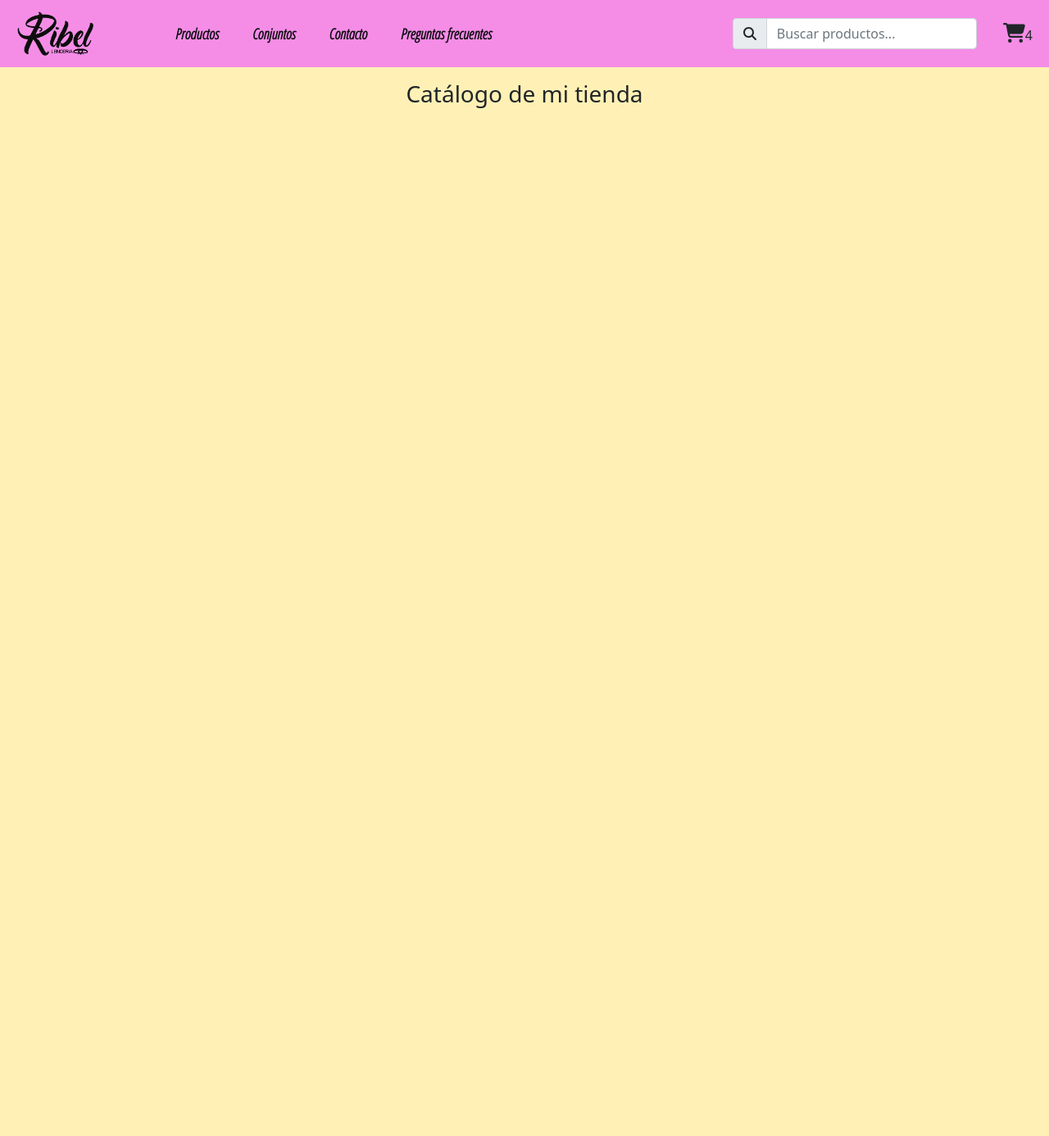
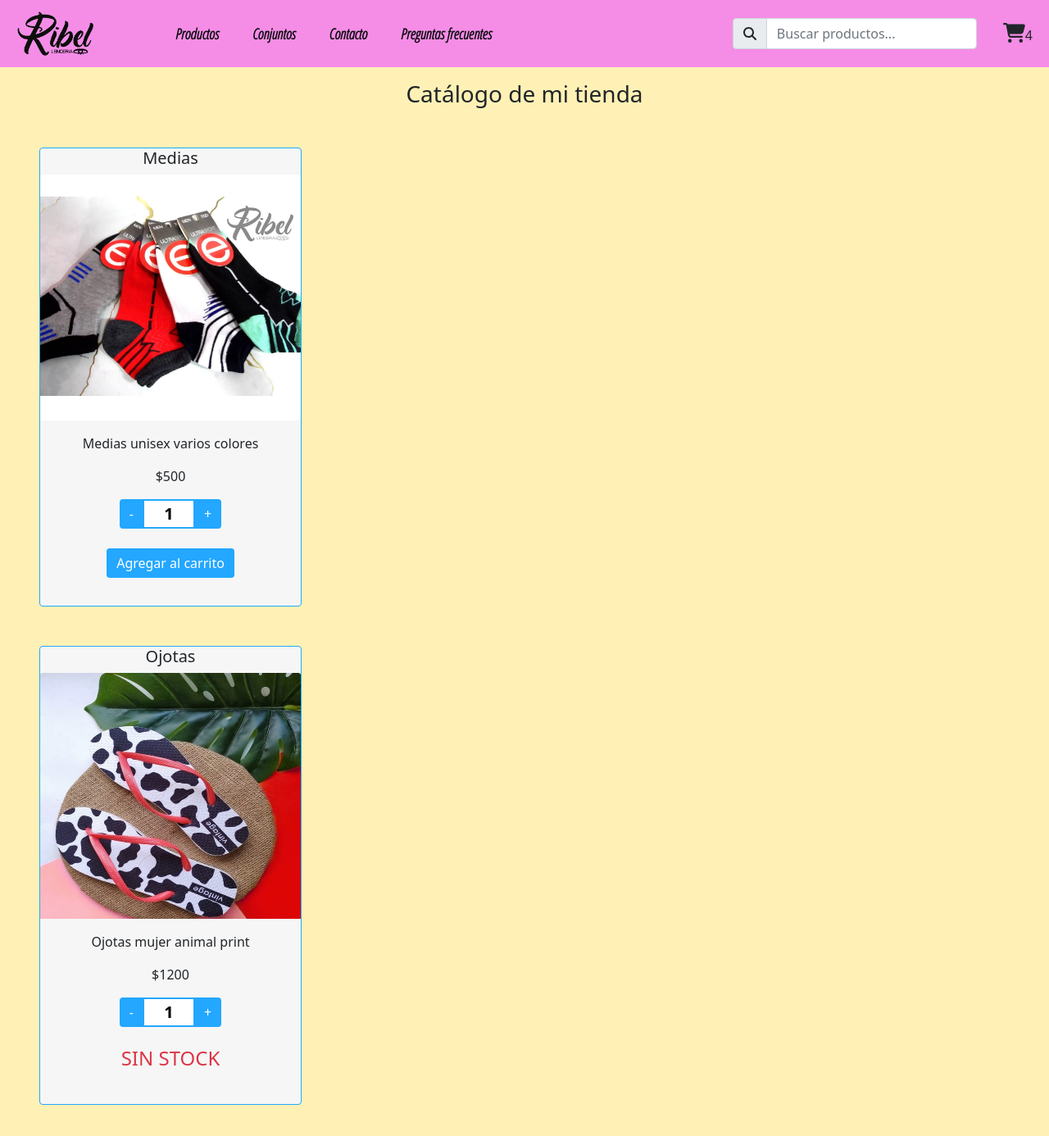
Before and after one commit to roberponzetti/ribel_lenceria, a React (Create React App) app: page / in a window 1280 px wide. Shown: the top 1386 px of the page at 82% size. Before the commit the page ends 800 px from the top, so only its background shows below. Built offline with nearby package versions, Linux system fonts and the light colour scheme; a web font is replaced by a local one.

Commit message:
promise, itemlist and map changes

```diff
--- a/src/components/Item.js
+++ b/src/components/Item.js
@@ -3,7 +3,7 @@ import Card from 'react-bootstrap/Card';
 import Button from 'react-bootstrap/Button';
 import './../styles.css';
 
-const Item = (id, title, description, price, initial, stock, pictureUrl) => {
+const Item = ({id, title, description, price, initial, stock, pictureUrl}) => {
 
     const [amount, setAmount] = useState(initial);
 
@@ -58,7 +58,7 @@ const Item = (id, title, description, price, initial, stock, pictureUrl) => {
                 </div>
                 <br />
                 {stock === 0
-                ? <h4 class="text-danger">SIN STOCK</h4>
+                ? <h4 className="text-danger">SIN STOCK</h4>
                 : <Button className="nav-color bg-lightBlue border-0" onClick={onAdd}>
                     Agregar al carrito
                     </Button>
--- a/src/components/ItemList.js
+++ b/src/components/ItemList.js
@@ -20,7 +20,7 @@ const ItemList = ({products}) => {
         <div>
             {isLoading && <h3>Loading...</h3>}
             {currentProducts.map((product) => (
-                <Item key={product.id} pictureUrl={product.pictureUrl} {...product} />
+                <Item key={product.id} {...product} />
             ))}
         </div>
     );
--- a/src/data/products.js
+++ b/src/data/products.js
@@ -4,17 +4,17 @@ export const products = [
         title: "Medias",
         description: "Medias unisex varios colores",
         price: "$500",
-        initial: "1",
-        stock: "10",
-        pictureUrl: "./img/art1_ribel.jpg",
+        initial: 1,
+        stock: 10,
+        pictureUrl: "./img/art1_ribel.jpg"
     },
     {
         id: "2",
         title: "Ojotas",
         description: "Ojotas mujer animal print",
         price: "$1200",
-        initial: "1",
-        stock: "0",
-        pictureUrl: "./img/art2_ribel.jpg",
+        initial: 1,
+        stock: 0,
+        pictureUrl: "./img/art2_ribel.jpg"
     },
-]
+];
--- a/src/helpers/promises.js
+++ b/src/helpers/promises.js
@@ -14,6 +14,7 @@ export const promises = (
         setCurrentProducts(result);
       })
       .catch((error) => {
+
         alert(`Error: ${error}`);
       })
       .finally(() => {
--- a/src/layouts/item-list-container/ItemListContainer.js
+++ b/src/layouts/item-list-container/ItemListContainer.js
@@ -1,12 +1,12 @@
 import React from 'react'
 
-function ItemListContainer({greeting}) {
+const ItemListContainer = ({greeting, children}) => {
     return (
         <div>
             <h3 className="mt-3">{greeting}</h3>
-            {/* {children} */}
+            {children}
         </div>
-    )
-}
+    );
+};
 
-export default ItemListContainer
+export default ItemListContainer;
--- a/src/styles.css
+++ b/src/styles.css
@@ -55,7 +55,7 @@
 }
 
 .productCard{
-  height: 32rem !important;
+  height: 35rem !important;
   width: 20rem !important;
 }
 
```
